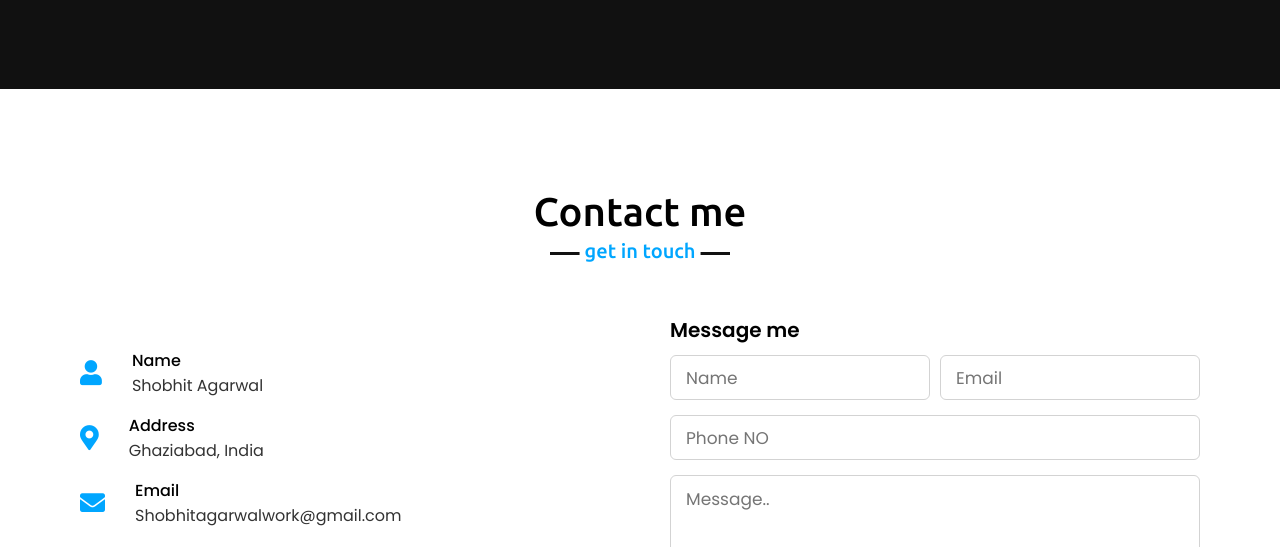
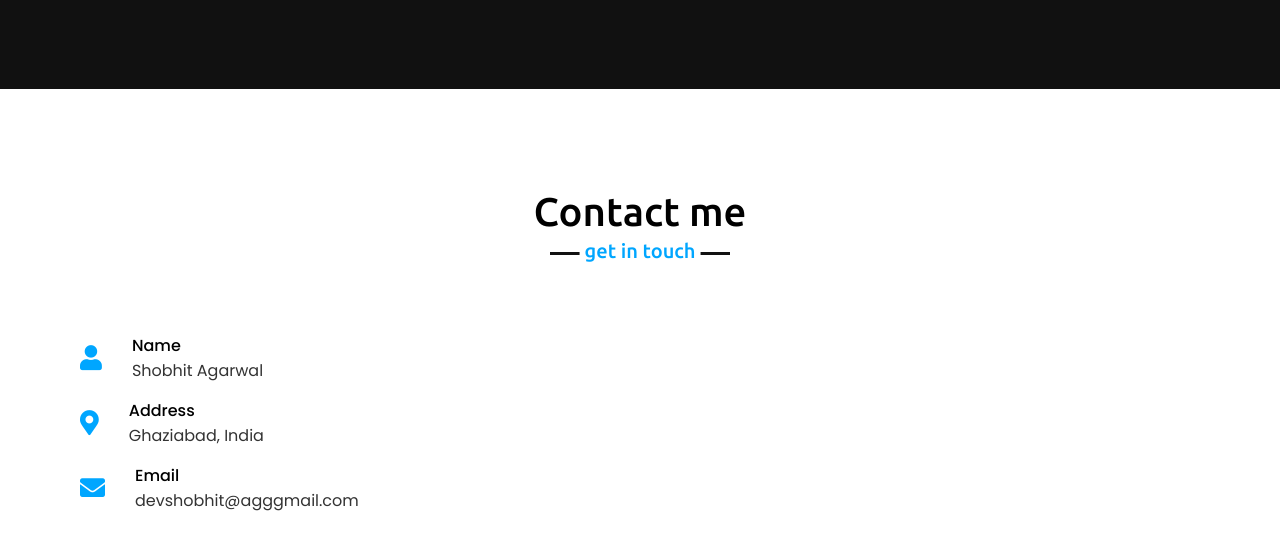
Before and after one commit to Shobhit271/portfolio, a plain HTML site: page index.html in a window 1280 px wide. Shown: the part 3288-3835 px from the top of the page. Drawn offline with nearby package versions, Linux system fonts and the light colour scheme.

Commit message:
Update index.html
Signed-off-by: Shobhit agarwal <109407538+Shobhit271@users.noreply.github.com>

```diff
--- a/index.html
+++ b/index.html
@@ -243,7 +243,7 @@
                             <i class="fas fa-envelope"></i>
                             <div class="info">
                                 <div class="head">Email</div>
-                                <div class="sub-title">Shobhitagarwalwork@gmail.com</div>
+                                <div class="sub-title">devshobhit@agggmail.com</div>
                             </div>
                         </div>
                         <div class="social-icons">
@@ -254,7 +254,7 @@
                         </div>
                     </div>
                 </div>
-                <div class="column right">
+<!--                 <div class="column right">
                     <div class="text">Message me</div>
                     <form name="submit-to-google-sheet" action="#">
                         <div class="fields">
@@ -276,7 +276,7 @@
                         </div>
                     </form>
                     <span id="msg"></span>
-                </div>
+                </div> -->
             </div>
         </div>
     </section>
```
